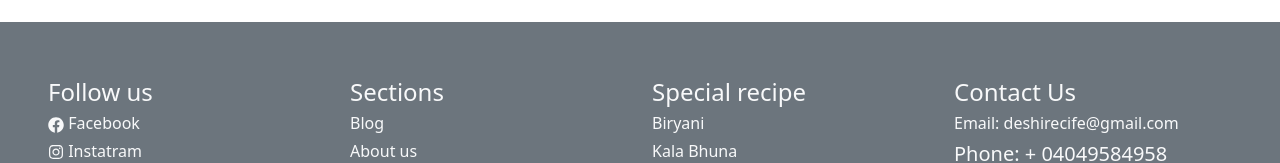
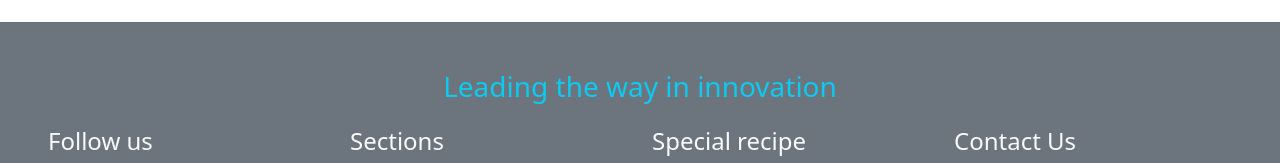
Before and after one commit to tufaelkhan/chef-recipe-client, a React (Vite) app: page / in a window 1280 px wide. Shown: the part 2287-2450 px from the top of the page. Built offline with nearby package versions, Linux system fonts and the light colour scheme; no server answers.

Commit message:
footer complete

```diff
--- a/src/Pages/Shared/Footer.jsx
+++ b/src/Pages/Shared/Footer.jsx
@@ -1,12 +1,12 @@
 import React from 'react';
 import { Col, Row } from 'react-bootstrap';
-import { FaFacebook, FaInstagram,  FaPinterest,  } from 'react-icons/fa';
+import { FaFacebook, FaInstagram, FaPinterest,  } from 'react-icons/fa';
 
 const Footer = () => {
     return (
         <div>
             <Row className='p-5 bg-secondary text-light'>
-                <h3></h3>
+                <h3 className='text-center mb-4 text-info'>Leading the way in innovation</h3>
                 <Col lg={3}>
                     <h4>Follow us</h4>
                     <h6><FaFacebook></FaFacebook> Facebook</h6>
```
